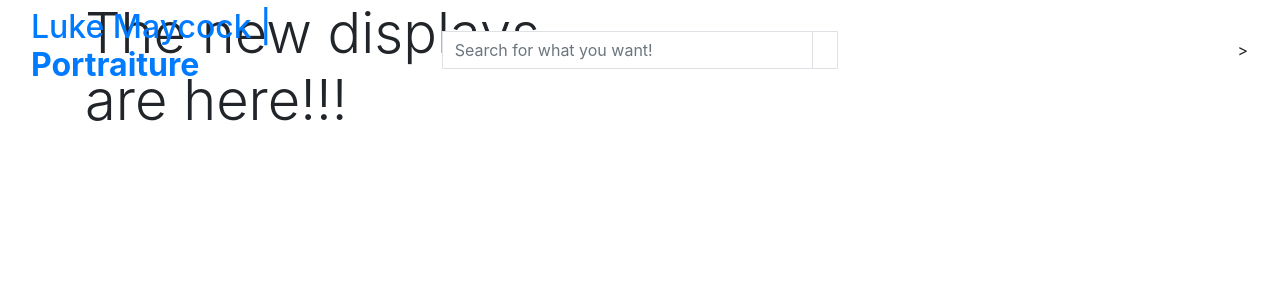
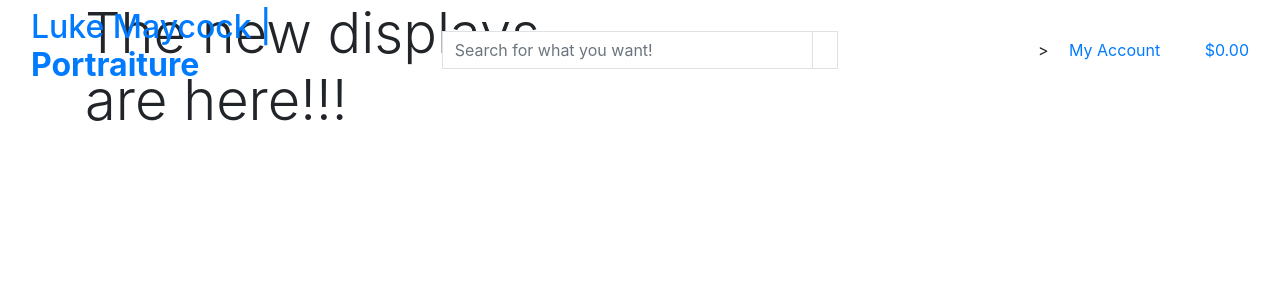
Before and after one commit to l3wk3m/luke-maycock-portraiture, a Django app: page / in a window 1280 px wide. Shown: the top 300 px of the page. Run offline with Django 3.2, Linux system fonts and the light colour scheme.

Commit message:
Finished off content of header

```diff
--- a/templates/base.html
+++ b/templates/base.html
@@ -53,8 +53,40 @@
         </div>
         <div class="col-12 col-lg-4 my-auto py-1 py-lg-0">
           <ul class="list-inline list-unstyled text-center text-lg-right my-0">>
-            <li class="list-inline-item dropdown"></li>
-            <li class="list-inline-item"></li>
+            <li class="list-inline-item dropdown">
+              <a class="text-black nav-link" href="#" id="user-options" data-toggle="dropdown" aria-haspopup="true" aria-expanded="false">
+                <div class="text-center">
+                  <div><i class="fas fa-user fa-lg"></i></div>
+                  <p class="my-0">My Account</p>
+                </div>
+              </a>
+              <div class="dropdown-menu border-0" aria-labelledby="user-options">
+                {% if request.user.is_authenticated %}
+                  {% if request.user.ie_superuser %}
+                    <a href="" class="dropdown-item">Product Management</a>
+                  {% endif %}
+                  <a href="" class="dropdown-item">My Profile</a>
+                  <a href="{% url 'account_logout' %}" class="dropdown-item">Logout</a>
+                {% else %}
+                  <a href="{% url 'account_signup' %}" class="dropdown-item">Register</a>
+                  <a href="{% url 'account_login' %}" class="dropdown-item">Login</a>
+                {% endif %}
+              </div>
+            </li>
+            <li class="list-inline-item">
+              <a class="{% if grand_total %}text-info font-weight-bold{% else %}tex-black{% endif %} nav-link" href="">
+                <div class="text-center">
+                  <div><i class="fas fa-shopping-bag fa-lg"></i></div>
+                  <p class="my-0">
+                    {% if grand_total %}
+                      ${{ grand_total|floatformat:2 }}
+                    {% else %}
+                      $0.00
+                    {% endif %}
+                  </p>
+                </div>
+              </a>
+            </li>
         </div>
       </div>
     </header>
```
